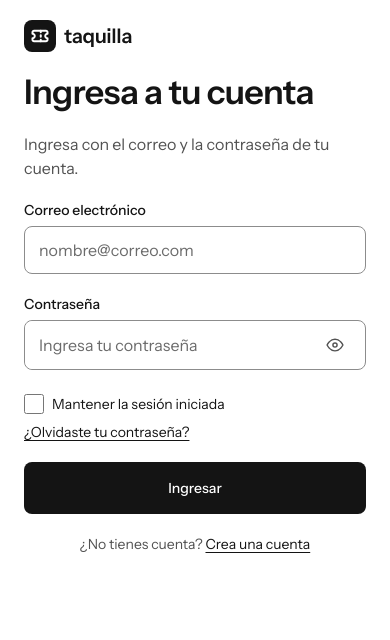
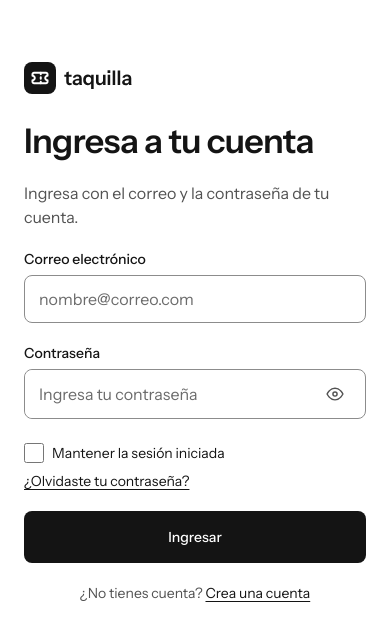
Before and after one commit to dana52855/Taquilla, a React (Vite) app: page /ingresar in a window 390 px wide. Shown: the top 640 px of the page. Built offline with nearby package versions, Linux system fonts and the light colour scheme; no server answers.

Commit message:
Alinear espaciado móvil con diseño de Figma

```diff
--- a/src/pages/IniciarSesion/IniciarSesion.css
+++ b/src/pages/IniciarSesion/IniciarSesion.css
@@ -316,7 +316,7 @@
   .inicio-sesion-contenido {
     display: block;
     min-height: 100vh;
-    padding: 20px 24px 32px;
+    padding: 62px 24px 32px;
   }
 
   .inicio-sesion-formulario {
@@ -328,6 +328,7 @@
     display: inline-flex;
     width: 109px;
     height: 32px;
+    margin-bottom: 7px;
   }
 
   .inicio-sesion-encabezado h2 {
```
